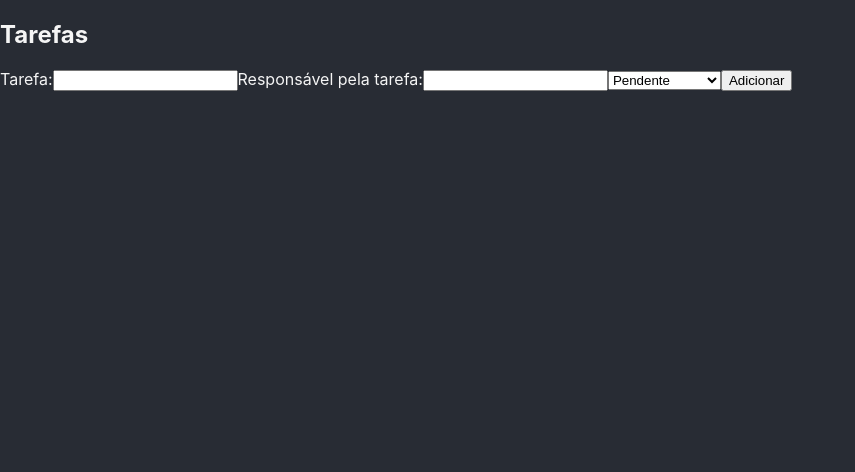
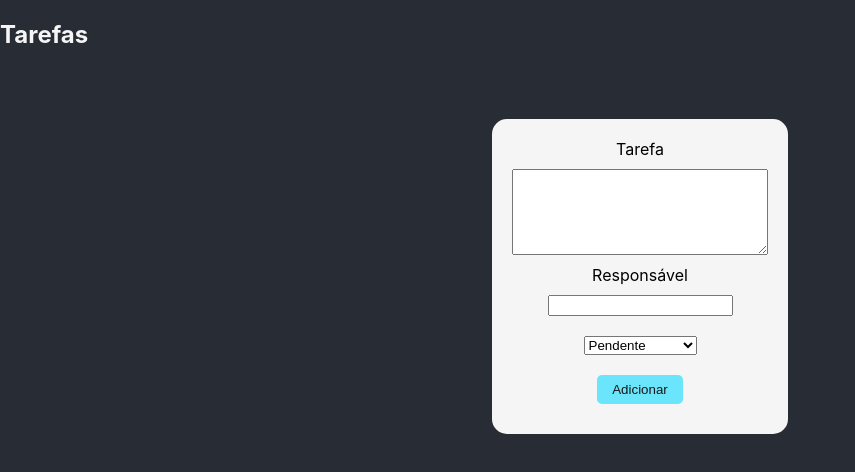
Before and after one commit to leandrofcr/ebytr-challenge, a React (Create React App) app in the folder frontend/: page / in a window 1280 px wide. Shown: the top 472 px of the page, without its empty margins (0-855 px from the left). Built offline with nearby package versions, Linux system fonts and the light colour scheme; no server answers.

Commit message:
style: creates a style for the create task form

```diff
--- a/frontend/src/components/createTask.jsx
+++ b/frontend/src/components/createTask.jsx
@@ -1,4 +1,6 @@
 import React, { useState } from 'react';
+
+import CreateTaskWrapper from '../styles/createTaskWrapper';
 
 function CreateTask() {
   const [task, setTask] = useState('');
@@ -10,17 +12,18 @@ function CreateTask() {
   };
 
   return (
+    <CreateTaskWrapper>
       <form>
         <label htmlFor="task">
-        Tarefa:
-        <input
+          Tarefa
+          <textarea
             type="text"
             id="task"
             onChange={({ target }) => setTask(target.value)}
           />
         </label>
         <label htmlFor="username">
-        Responsável pela tarefa:
+          Responsável
           <input
             type="text"
             id="username"
@@ -53,6 +56,7 @@ function CreateTask() {
           Adicionar
         </button>
       </form>
+    </CreateTaskWrapper>
   );
 }
 
--- a/frontend/src/pages/main.jsx
+++ b/frontend/src/pages/main.jsx
@@ -28,7 +28,6 @@ function Main() {
       <CardWrapper>
         <TaskCard tasks={tasks} />
       </CardWrapper>
-
       <CreateTask />
     </>
   );
--- /dev/null
+++ b/frontend/src/styles/createTaskWrapper.js
@@ -0,0 +1,54 @@
+import styled from 'styled-components';
+
+const CreateTaskWrapper = styled.section`
+  display: flex;
+  flex-direction: row;
+  justify-content: center;
+  align-items: center;
+  margin: 50px 0;
+
+  form {
+    display: flex;
+    flex-direction: column;
+    align-items: center;
+    justify-content: center;
+
+    background-color: whitesmoke;
+    color: black;
+    padding: 20px;
+    border-radius: 15px;
+
+    textarea,
+    input,
+    select,
+    button {
+      margin: 10px 0;
+    }
+  }
+
+  label {
+    display: flex;
+    flex-direction: column;
+    align-items: center;
+
+    textarea {
+      width: 250px;
+      height: 80px;
+    }
+  }
+
+  button {
+    border: none;
+    background-color: #5ce4fc;
+    padding: 7px 15px;
+    border-radius: 5px;
+    opacity: 0.9;
+    transition: transform 0.3s;
+    &:hover {
+      transform: scale(1.08);
+      opacity: 1;
+    }
+  }
+`;
+
+export default CreateTaskWrapper;
```
Lines whose indentation alone changed are shown as unchanged.
